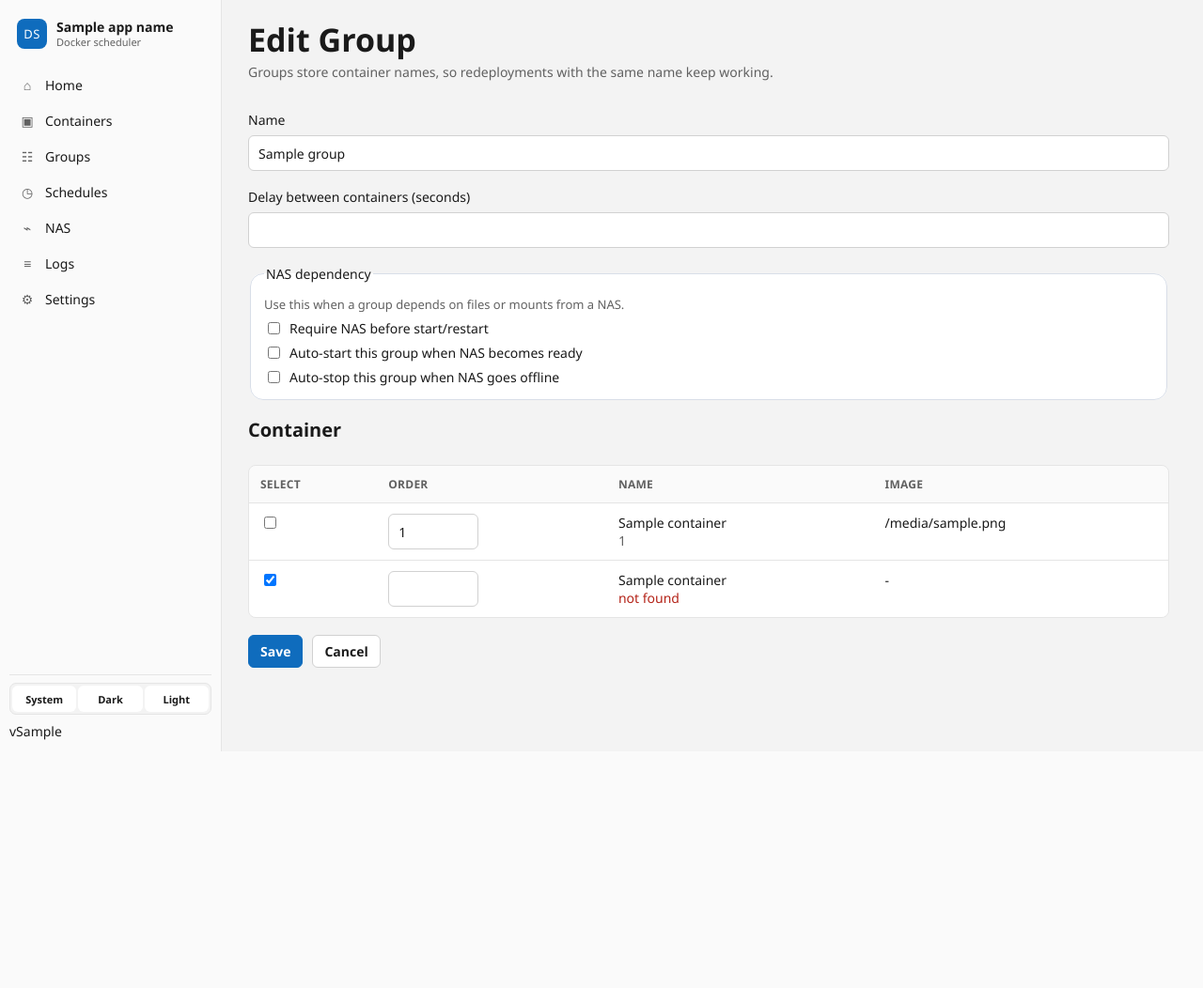
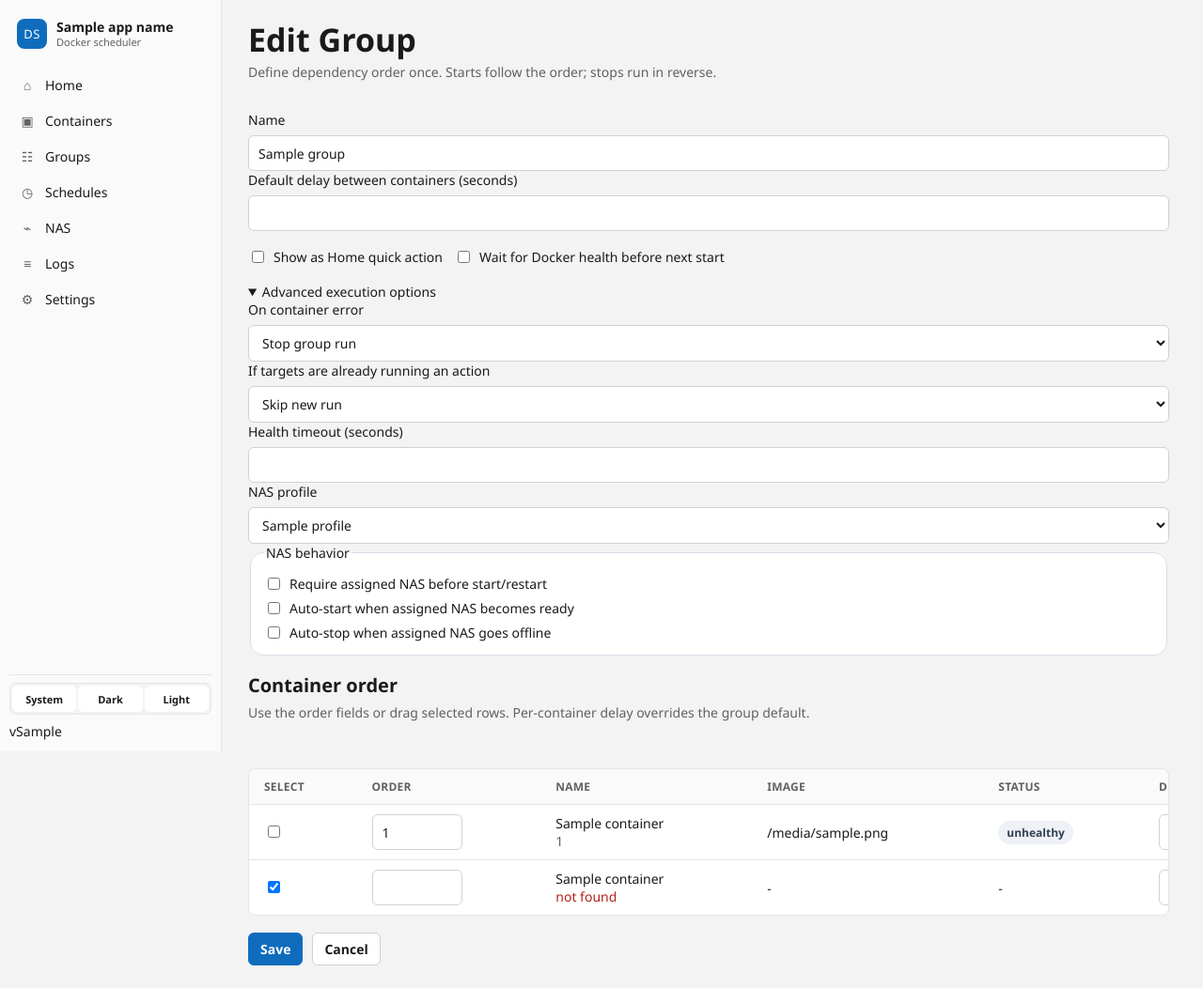
Before and after one commit to Juloc/docker-scheduler-ui, a Python web app: template app/templates/group_form.html in a window 1280 px wide. Shown: the whole page at 94% size. Before the commit the page ends 800 px from the top, so only its background shows below. Run offline with Jinja, Linux system fonts and the light colour scheme; the template is opened without the code that fills it: most values are stand-ins (such as "Sample title", 1, 10 or a date in 2020).

Commit message:
ui: add advanced group execution controls

```diff
--- a/app/templates/group_form.html
+++ b/app/templates/group_form.html
@@ -4,74 +4,100 @@
 <section class="section-header">
   <div>
     <h1>{% if group %}Edit Group{% else %}Create Group{% endif %}</h1>
-    <p>Groups store container names, so redeployments with the same name keep working.</p>
+    <p>Define dependency order once. Starts follow the order; stops run in reverse.</p>
   </div>
 </section>
 
 <form class="form" method="post" action="{% if group %}/groups/{{ group.id }}/edit{% else %}/groups/new{% endif %}">
+  <div class="form-grid two-col">
     <label>
       Name
       <input type="text" name="name" value="{{ group.name if group else '' }}" required>
     </label>
-
     <label>
-    Delay between containers (seconds)
+      Default delay between containers (seconds)
       <input type="number" min="0" name="delay_seconds" value="{{ group.delay_seconds if group else 5 }}">
     </label>
+  </div>
+
+  <div class="checkbox-row">
+    <label class="checkbox"><input type="checkbox" name="favorite" {% if group and group.favorite %}checked{% endif %}>Show as Home quick action</label>
+    <label class="checkbox"><input type="checkbox" name="wait_for_healthy" {% if group and group.wait_for_healthy %}checked{% endif %}>Wait for Docker health before next start</label>
+  </div>
+
+  <details class="advanced-options" {% if group %}open{% endif %}>
+    <summary>Advanced execution options</summary>
+    <div class="form-grid two-col advanced-grid">
+      <label>
+        On container error
+        <select name="error_policy">
+          <option value="stop" {% if not group or group.error_policy != 'continue' %}selected{% endif %}>Stop group run</option>
+          <option value="continue" {% if group and group.error_policy == 'continue' %}selected{% endif %}>Continue and report failures</option>
+        </select>
+      </label>
+      <label>
+        If targets are already running an action
+        <select name="conflict_policy">
+          <option value="skip" {% if not group or group.conflict_policy != 'cancel_and_start' %}selected{% endif %}>Skip new run</option>
+          <option value="cancel_and_start" {% if group and group.conflict_policy == 'cancel_and_start' %}selected{% endif %}>Cancel current run and start this one</option>
+        </select>
+      </label>
+      <label>
+        Health timeout (seconds)
+        <input type="number" min="1" name="health_timeout_seconds" value="{{ group.health_timeout_seconds if group else 60 }}">
+      </label>
+      <label>
+        NAS profile
+        <select name="nas_profile_id">
+          <option value="">None</option>
+          {% for profile in nas_profiles %}
+          <option value="{{ profile.id }}" {% if group and group.nas_profile_id == profile.id %}selected{% endif %}>{{ profile.name }}</option>
+          {% endfor %}
+        </select>
+      </label>
+    </div>
 
     <fieldset>
-    <legend>NAS dependency</legend>
-    <p class="form-help">Use this when a group depends on files or mounts from a NAS.</p>
-    <label class="checkbox">
-      <input type="checkbox" name="requires_nas" {% if group and group.requires_nas %}checked{% endif %}>
-      Require NAS before start/restart
-    </label>
-    <label class="checkbox">
-      <input type="checkbox" name="auto_start_on_nas_online" {% if group and group.auto_start_on_nas_online %}checked{% endif %}>
-      Auto-start this group when NAS becomes ready
-    </label>
-    <label class="checkbox">
-      <input type="checkbox" name="auto_stop_on_nas_offline" {% if group and group.auto_stop_on_nas_offline %}checked{% endif %}>
-      Auto-stop this group when NAS goes offline
-    </label>
+      <legend>NAS behavior</legend>
+      <label class="checkbox"><input type="checkbox" name="requires_nas" {% if group and group.requires_nas %}checked{% endif %}>Require assigned NAS before start/restart</label>
+      <label class="checkbox"><input type="checkbox" name="auto_start_on_nas_online" {% if group and group.auto_start_on_nas_online %}checked{% endif %}>Auto-start when assigned NAS becomes ready</label>
+      <label class="checkbox"><input type="checkbox" name="auto_stop_on_nas_offline" {% if group and group.auto_stop_on_nas_offline %}checked{% endif %}>Auto-stop when assigned NAS goes offline</label>
     </fieldset>
+  </details>
 
-  <h2>Container</h2>
+  <div class="panel-header">
+    <div>
+      <h2>Container order</h2>
+      <p>Use the order fields or drag selected rows. Per-container delay overrides the group default.</p>
+    </div>
+  </div>
   <div class="table-wrap">
-    <table>
+    <table class="compact-table group-order-table">
       <thead>
-        <tr>
-          <th>Select</th>
-          <th>Order</th>
-          <th>Name</th>
-          <th>Image</th>
-          <th>Status</th>
-        </tr>
+        <tr><th>Select</th><th>Order</th><th>Name</th><th>Image</th><th>Status</th><th>Delay override</th></tr>
       </thead>
-      <tbody>
+      <tbody id="group-container-rows">
         {% for container in containers %}
-        <tr>
-          <td><input type="checkbox" name="containers" value="{{ container.name }}" {% if container.name in selected_containers %}checked{% endif %}></td>
-          <td><input class="small-input" type="number" min="1" name="order_{{ container.name }}" value="{{ selected_containers.get(container.name, loop.index) }}"></td>
+        {% set selected = selected_containers.get(container.name) %}
+        <tr draggable="true" data-group-row>
+          <td><input type="checkbox" name="containers" value="{{ container.name }}" {% if selected %}checked{% endif %}></td>
+          <td><input class="small-input group-order-input" type="number" min="1" name="order_{{ container.name }}" value="{{ selected.position if selected else loop.index }}"></td>
           <td>{{ container.name }}<br><span class="muted">{{ container.short_id }}</span></td>
-          <td>{{ container.image }}</td>
-          <td>{{ container.status }}</td>
+          <td><span class="truncate" title="{{ container.image }}">{{ container.image }}</span></td>
+          <td><span class="pill status-{{ container.status }}">{{ container.status }}</span></td>
+          <td><input class="small-input" type="number" min="0" name="delay_{{ container.name }}" value="{{ selected.delay_seconds if selected and selected.delay_seconds is not none else '' }}" placeholder="default"></td>
         </tr>
         {% endfor %}
         {% for container in missing_containers %}
-        <tr>
+        <tr draggable="true" data-group-row>
           <td><input type="checkbox" name="containers" value="{{ container.ref }}" checked></td>
-          <td><input class="small-input" type="number" min="1" name="order_{{ container.ref }}" value="{{ container.position }}"></td>
+          <td><input class="small-input group-order-input" type="number" min="1" name="order_{{ container.ref }}" value="{{ container.position }}"></td>
           <td>{{ container.name }}<br><span class="warning">not found</span></td>
-          <td>-</td>
-          <td>-</td>
+          <td>-</td><td>-</td>
+          <td><input class="small-input" type="number" min="0" name="delay_{{ container.ref }}" value="{{ container.delay_seconds if container.delay_seconds is not none else '' }}" placeholder="default"></td>
         </tr>
         {% endfor %}
-        {% if not containers and not missing_containers %}
-        <tr>
-          <td colspan="5" class="empty">No containers available.</td>
-        </tr>
-        {% endif %}
+        {% if not containers and not missing_containers %}<tr><td colspan="6" class="empty">No containers available.</td></tr>{% endif %}
       </tbody>
     </table>
   </div>
@@ -82,3 +108,7 @@
   </div>
 </form>
 {% endblock %}
+
+{% block scripts %}
+<script src="{{ url_for('static', path='/group-form.js') }}?v={{ asset_version }}"></script>
+{% endblock %}
```
Lines whose indentation alone changed are shown as unchanged.
